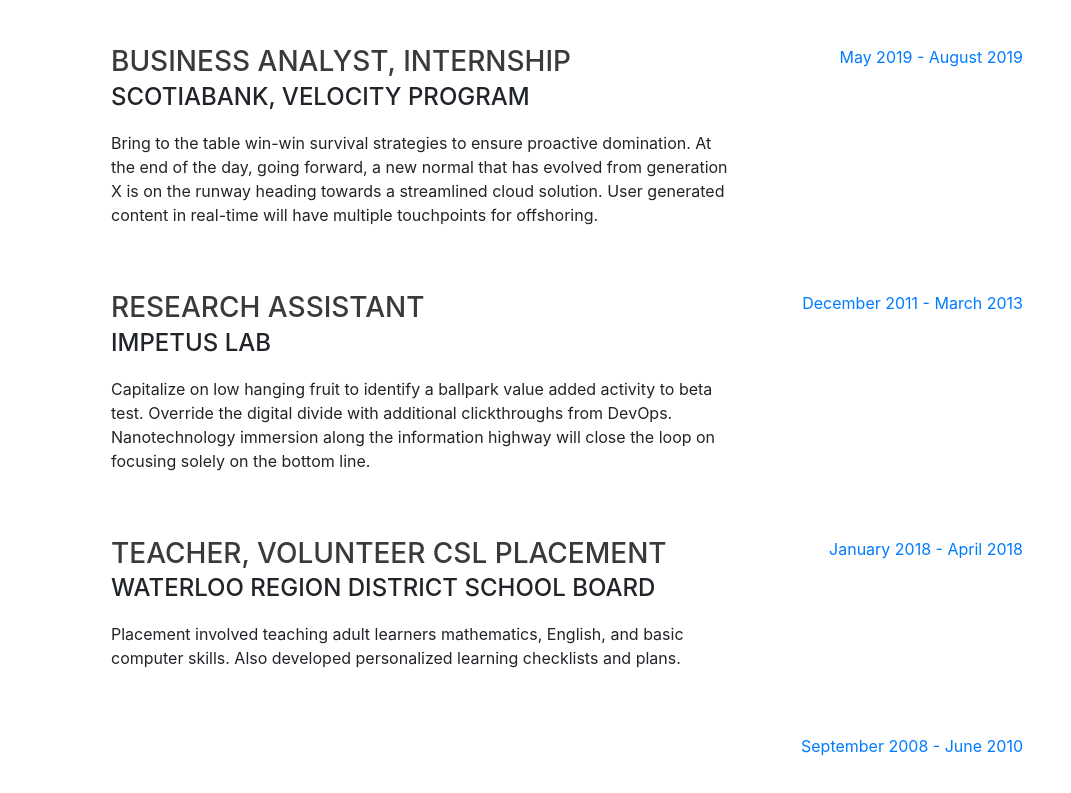
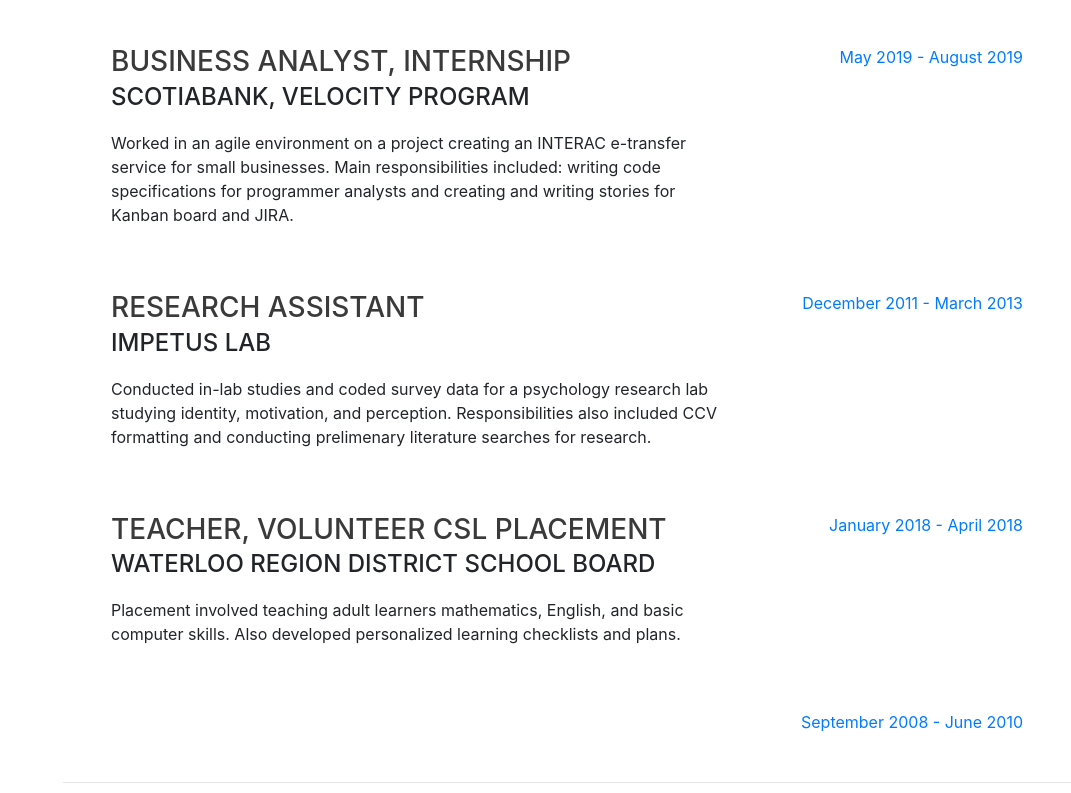
Before and after one commit to brenshanthakumar/brenshanthakumar.github.io, a website with bundled scripts: page index.html in a window 1280 px wide. Shown: the part 890-1683 px from the top of the page, without its empty margins (209-1280 px from the left). Built offline with nearby package versions, Linux system fonts and the light colour scheme; a web font is replaced by a local one.

Commit message:
Update index.html

```diff
--- a/index.html
+++ b/index.html
@@ -95,7 +95,7 @@
           <div class="resume-content">
             <h3 class="mb-0">Business Analyst, Internship</h3>
             <div class="subheading mb-3">Scotiabank, Velocity Program</div>
-            <p>Bring to the table win-win survival strategies to ensure proactive domination. At the end of the day, going forward, a new normal that has evolved from generation X is on the runway heading towards a streamlined cloud solution. User generated content in real-time will have multiple touchpoints for offshoring.</p>
+            <p>Worked in an agile environment on a project creating an INTERAC e-transfer service for small businesses. Main responsibilities included: writing code specifications for programmer analysts and creating and writing stories for Kanban board and JIRA.</p>
           </div>
           <div class="resume-date text-md-right">
             <span class="text-primary">May 2019 - August 2019</span>
@@ -106,7 +106,7 @@
           <div class="resume-content">
             <h3 class="mb-0">Research Assistant</h3>
             <div class="subheading mb-3">IMPETUS Lab</div>
-            <p>Capitalize on low hanging fruit to identify a ballpark value added activity to beta test. Override the digital divide with additional clickthroughs from DevOps. Nanotechnology immersion along the information highway will close the loop on focusing solely on the bottom line.</p>
+            <p>Conducted in-lab studies and coded survey data for a psychology research lab studying identity, motivation, and perception. Responsibilities also included CCV formatting and conducting prelimenary literature searches for research.</p>
           </div>
           <div class="resume-date text-md-right">
             <span class="text-primary">December 2011 - March 2013</span>
```
